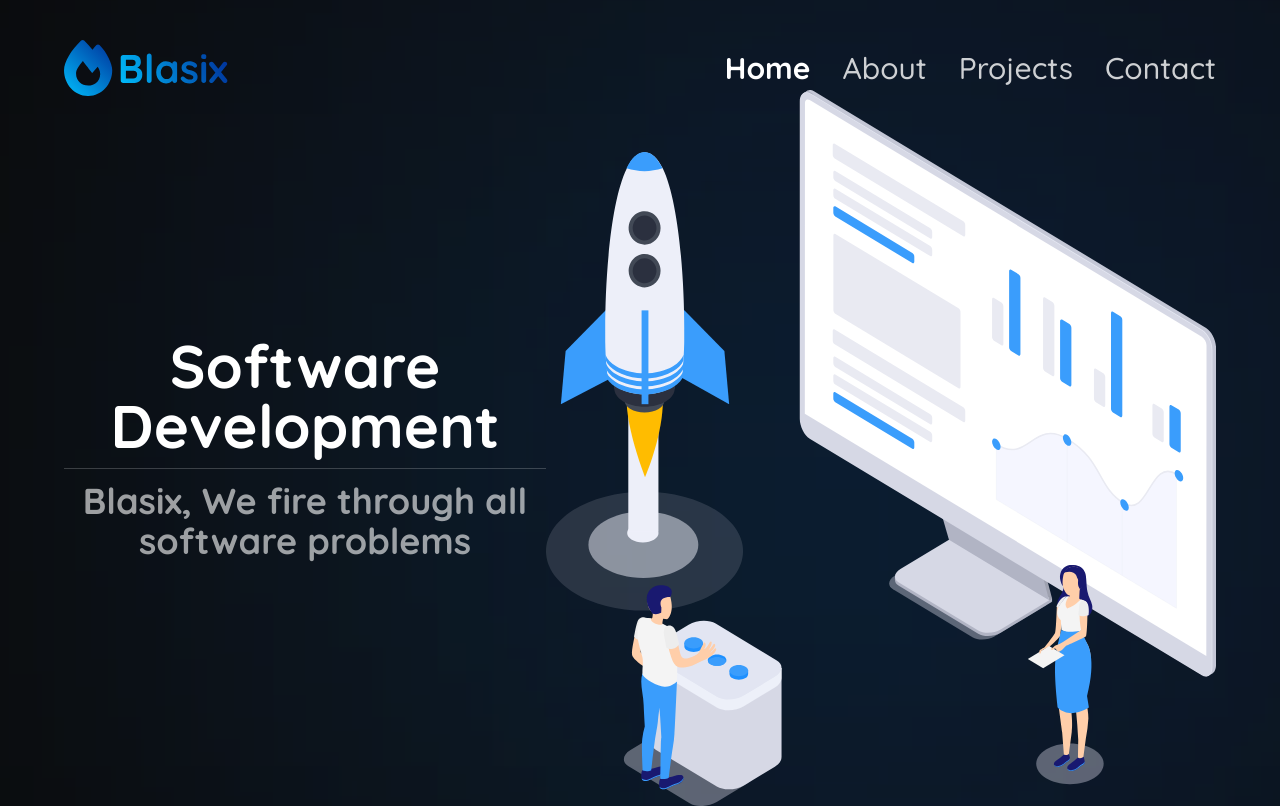
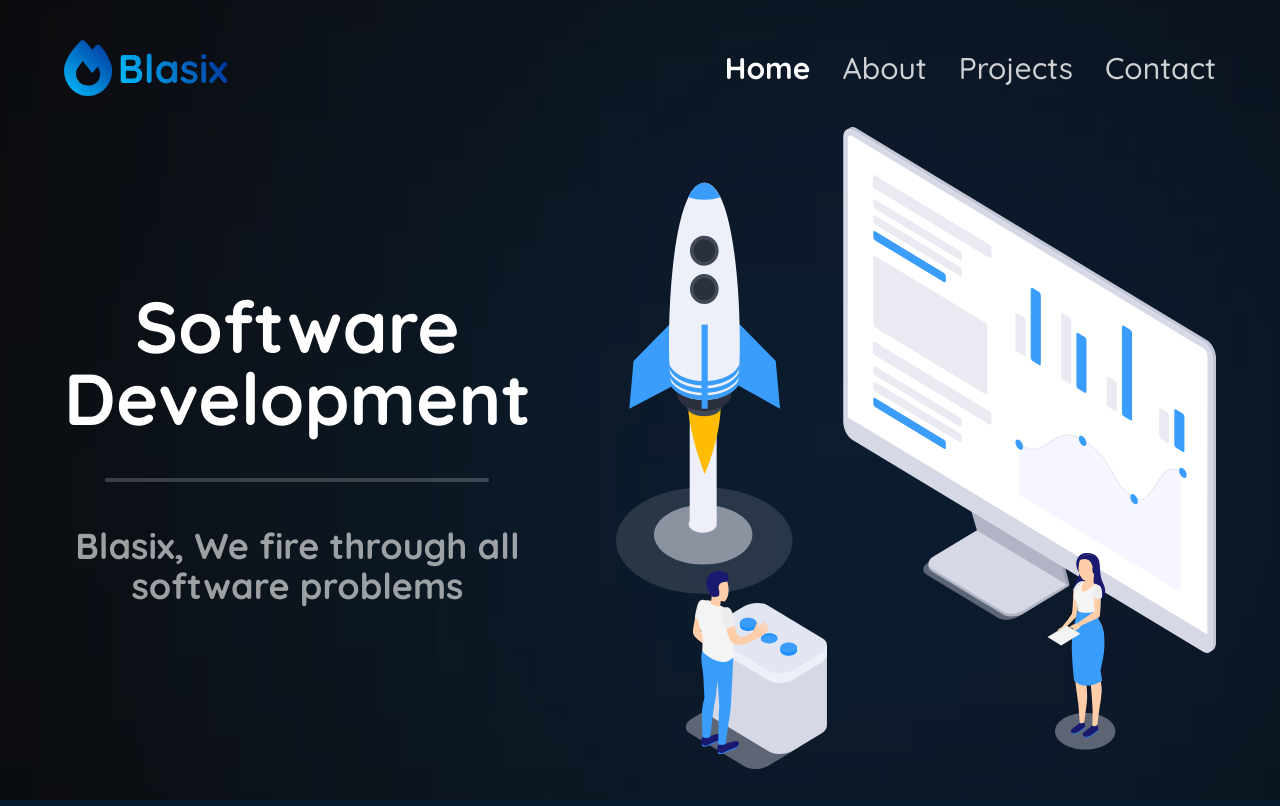
Before and after one commit to Blasix/Blasix-Site, a PHP site: page / in a window 1280 px wide. Run offline with PHP 8.4, Linux system fonts and the light colour scheme.

Commit message:
index.html is finished

```diff
--- a/src/css/output.css
+++ b/src/css/output.css
@@ -530,12 +530,8 @@ video {
   position: absolute;
 }
 
-.relative {
-  position: relative;
-}
-
-.bottom-96 {
-  bottom: 24rem;
+.bottom-10 {
+  bottom: 2.5rem;
 }
 
 .left-96 {
@@ -546,76 +542,38 @@ video {
   right: 0px;
 }
 
-.top-0 {
-  top: 0px;
-}
-
-.bottom-20 {
-  bottom: 5rem;
-}
-
 .right-10 {
   right: 2.5rem;
 }
 
-.top-20 {
-  top: 5rem;
-}
-
-.bottom-10 {
-  bottom: 2.5rem;
-}
-
-.right-48 {
-  right: 12rem;
-}
-
-.right-96 {
-  right: 24rem;
-}
-
-.bottom-0 {
-  bottom: 0px;
-}
-
-.right-\[1000px\] {
-  right: 1000px;
+.top-0 {
+  top: 0px;
 }
 
 .top-10 {
   top: 2.5rem;
 }
 
-.left-0 {
-  left: 0px;
-}
-
-.left-\[1000px\] {
-  left: 1000px;
-}
-
-.-z-0 {
-  z-index: 0;
-}
-
-.z-0 {
-  z-index: 0;
+.-z-50 {
+  z-index: -50;
 }
 
 .z-10 {
   z-index: 10;
 }
 
-.-z-50 {
-  z-index: -50;
+.m-6 {
+  margin: 1.5rem;
 }
 
-.-z-40 {
-  z-index: -40;
+.mx-auto {
+  margin-left: auto;
+  margin-right: auto;
 }
 
-.m-6 {
-  margin: 1.5rem;
+.my-4 {
+  margin-top: 1rem;
+  margin-bottom: 1rem;
 }
 
 .flex {
@@ -626,12 +584,20 @@ video {
   display: none;
 }
 
+.h-1 {
+  height: 0.25rem;
+}
+
 .h-10 {
   height: 2.5rem;
 }
 
-.h-\[1000px\] {
-  height: 1000px;
+.h-\[500px\] {
+  height: 500px;
+}
+
+.h-\[800px\] {
+  height: 800px;
 }
 
 .h-full {
@@ -642,20 +608,16 @@ video {
   height: 100vh;
 }
 
-.h-\[800px\] {
-  height: 800px;
+.w-60 {
+  width: 15rem;
 }
 
-.h-\[400px\] {
-  height: 400px;
+.w-\[400px\] {
+  width: 400px;
 }
 
-.h-\[500px\] {
-  height: 500px;
-}
-
-.w-\[1000px\] {
-  width: 1000px;
+.w-\[600px\] {
+  width: 600px;
 }
 
 .w-auto {
@@ -666,20 +628,12 @@ video {
   width: 100%;
 }
 
-.w-\[600px\] {
-  width: 600px;
+.w-96 {
+  width: 24rem;
 }
 
-.w-\[300px\] {
-  width: 300px;
-}
-
-.w-\[400px\] {
-  width: 400px;
-}
-
-.w-screen {
-  width: 100vw;
+.w-\[500px\] {
+  width: 500px;
 }
 
 .cursor-pointer {
@@ -688,6 +642,10 @@ video {
 
 .list-none {
   list-style-type: none;
+}
+
+.flex-row {
+  flex-direction: row;
 }
 
 .flex-col {
@@ -726,76 +684,32 @@ video {
   gap: 1rem;
 }
 
-.gap-6 {
-  gap: 1.5rem;
-}
-
 .overflow-hidden {
   overflow: hidden;
 }
 
-.rounded-full {
-  border-radius: 9999px;
+.rounded {
+  border-radius: 0.25rem;
 }
 
 .rounded-xl {
   border-radius: 0.75rem;
 }
 
-.border-t {
-  border-top-width: 1px;
-}
-
-.border-white\/20 {
-  border-color: rgb(255 255 255 / 0.2);
-}
-
-.bg-blue-700\/20 {
-  background-color: rgb(29 78 216 / 0.2);
-}
-
-.bg-stone-950\/20 {
-  background-color: rgb(12 10 9 / 0.2);
+.border-0 {
+  border-width: 0px;
 }
 
 .bg-blue-700\/50 {
   background-color: rgb(29 78 216 / 0.5);
 }
 
-.bg-cyan-600\/40 {
-  background-color: rgb(8 145 178 / 0.4);
-}
-
 .bg-cyan-600\/60 {
   background-color: rgb(8 145 178 / 0.6);
 }
 
-.bg-white {
-  --tw-bg-opacity: 1;
-  background-color: rgb(255 255 255 / var(--tw-bg-opacity));
-}
-
-.bg-stone-950 {
-  --tw-bg-opacity: 1;
-  background-color: rgb(12 10 9 / var(--tw-bg-opacity));
-}
-
-.bg-gradient-to-b {
-  background-image: linear-gradient(to bottom, var(--tw-gradient-stops));
-}
-
-.bg-gradient-to-r {
-  background-image: linear-gradient(to right, var(--tw-gradient-stops));
-}
-
-.from-stone-950\/50 {
-  --tw-gradient-from: rgb(12 10 9 / 0.5) var(--tw-gradient-from-position);
-  --tw-gradient-to: rgb(12 10 9 / 0) var(--tw-gradient-to-position);
-  --tw-gradient-stops: var(--tw-gradient-from), var(--tw-gradient-to);
-}
-
-.to-transparent {
-  --tw-gradient-to: transparent var(--tw-gradient-to-position);
+.bg-stone-950\/20 {
+  background-color: rgb(12 10 9 / 0.2);
 }
 
 .object-contain {
@@ -833,9 +747,9 @@ video {
   line-height: 2rem;
 }
 
-.text-4xl {
-  font-size: 2.25rem;
-  line-height: 2.5rem;
+.text-3xl {
+  font-size: 1.875rem;
+  line-height: 2.25rem;
 }
 
 .text-6xl {
@@ -851,42 +765,13 @@ video {
   font-weight: 600;
 }
 
-.text-white\/60 {
-  color: rgb(255 255 255 / 0.6);
-}
-
-.blur-\[1000px\] {
-  --tw-blur: blur(1000px);
-  filter: var(--tw-blur) var(--tw-brightness) var(--tw-contrast) var(--tw-grayscale) var(--tw-hue-rotate) var(--tw-invert) var(--tw-saturate) var(--tw-sepia) var(--tw-drop-shadow);
-}
-
-.blur-\[800px\] {
-  --tw-blur: blur(800px);
-  filter: var(--tw-blur) var(--tw-brightness) var(--tw-contrast) var(--tw-grayscale) var(--tw-hue-rotate) var(--tw-invert) var(--tw-saturate) var(--tw-sepia) var(--tw-drop-shadow);
-}
-
-.blur-\[100px\] {
-  --tw-blur: blur(100px);
-  filter: var(--tw-blur) var(--tw-brightness) var(--tw-contrast) var(--tw-grayscale) var(--tw-hue-rotate) var(--tw-invert) var(--tw-saturate) var(--tw-sepia) var(--tw-drop-shadow);
-}
-
-.blur-\[700px\] {
-  --tw-blur: blur(700px);
+.blur-\[380px\] {
+  --tw-blur: blur(380px);
   filter: var(--tw-blur) var(--tw-brightness) var(--tw-contrast) var(--tw-grayscale) var(--tw-hue-rotate) var(--tw-invert) var(--tw-saturate) var(--tw-sepia) var(--tw-drop-shadow);
 }
 
 .blur-\[400px\] {
   --tw-blur: blur(400px);
-  filter: var(--tw-blur) var(--tw-brightness) var(--tw-contrast) var(--tw-grayscale) var(--tw-hue-rotate) var(--tw-invert) var(--tw-saturate) var(--tw-sepia) var(--tw-drop-shadow);
-}
-
-.blur-\[300px\] {
-  --tw-blur: blur(300px);
-  filter: var(--tw-blur) var(--tw-brightness) var(--tw-contrast) var(--tw-grayscale) var(--tw-hue-rotate) var(--tw-invert) var(--tw-saturate) var(--tw-sepia) var(--tw-drop-shadow);
-}
-
-.blur-\[380px\] {
-  --tw-blur: blur(380px);
   filter: var(--tw-blur) var(--tw-brightness) var(--tw-contrast) var(--tw-grayscale) var(--tw-hue-rotate) var(--tw-invert) var(--tw-saturate) var(--tw-sepia) var(--tw-drop-shadow);
 }
 
@@ -901,22 +786,26 @@ video {
   background-color: rgb(41 37 36 / var(--tw-bg-opacity));
 }
 
+:is(.dark .dark\:bg-stone-800\/90) {
+  background-color: rgb(41 37 36 / 0.9);
+}
+
 :is(.dark .dark\:bg-stone-950) {
   --tw-bg-opacity: 1;
   background-color: rgb(12 10 9 / var(--tw-bg-opacity));
 }
 
-:is(.dark .dark\:bg-stone-800\/80) {
-  background-color: rgb(41 37 36 / 0.8);
-}
-
-:is(.dark .dark\:bg-stone-800\/90) {
-  background-color: rgb(41 37 36 / 0.9);
+:is(.dark .dark\:bg-white\/20) {
+  background-color: rgb(255 255 255 / 0.2);
 }
 
 :is(.dark .dark\:text-white) {
   --tw-text-opacity: 1;
   color: rgb(255 255 255 / var(--tw-text-opacity));
+}
+
+:is(.dark .dark\:text-white\/60) {
+  color: rgb(255 255 255 / 0.6);
 }
 
 :is(.dark .dark\:text-white\/80) {
@@ -936,6 +825,15 @@ video {
 }
 
 @media (min-width: 768px) {
+  .md\:my-8 {
+    margin-top: 2rem;
+    margin-bottom: 2rem;
+  }
+
+  .md\:flex {
+    display: flex;
+  }
+
   .md\:overflow-hidden {
     overflow: hidden;
   }
@@ -958,6 +856,10 @@ video {
     flex-direction: row;
   }
 
+  .lg\:justify-between {
+    justify-content: space-between;
+  }
+
   .lg\:gap-8 {
     gap: 2rem;
   }
@@ -969,10 +871,6 @@ video {
 }
 
 @media (min-width: 1280px) {
-  .xl\:left-\[1000px\] {
-    left: 1000px;
-  }
-
   .xl\:left-\[600px\] {
     left: 600px;
   }
@@ -981,12 +879,40 @@ video {
     height: 100vh;
   }
 
+  .xl\:w-96 {
+    width: 24rem;
+  }
+
+  .xl\:w-\[600px\] {
+    width: 600px;
+  }
+
   .xl\:max-w-\[1920px\] {
     max-width: 1920px;
   }
 
   .xl\:pt-10 {
     padding-top: 2.5rem;
+  }
+
+  .xl\:text-5xl {
+    font-size: 3rem;
+    line-height: 1;
+  }
+
+  .xl\:text-8xl {
+    font-size: 6rem;
+    line-height: 1;
+  }
+
+  .xl\:text-4xl {
+    font-size: 2.25rem;
+    line-height: 2.5rem;
+  }
+
+  .xl\:text-7xl {
+    font-size: 4.5rem;
+    line-height: 1;
   }
 }
 
@@ -998,4 +924,26 @@ video {
   .\32xl\:right-96 {
     right: 24rem;
   }
+
+  .\32xl\:w-\[1000px\] {
+    width: 1000px;
+  }
+
+  .\32xl\:w-\[800px\] {
+    width: 800px;
+  }
+
+  .\32xl\:w-\[700px\] {
+    width: 700px;
+  }
+
+  .\32xl\:text-5xl {
+    font-size: 3rem;
+    line-height: 1;
+  }
+
+  .\32xl\:text-8xl {
+    font-size: 6rem;
+    line-height: 1;
+  }
 }
--- a/src/index.html
+++ b/src/index.html
@@ -55,13 +55,17 @@
             </nav>
 
             <!-- body -->
-            <div id="body" class=" h-screen flex justify-between items-center lg:flex-row flex-col font-bold z-10">
+            <div id="body"
+                class=" h-screen flex lg:justify-between justify-center items-center flex-row font-bold z-10">
                 <div class="text-center flex flex-col gap-3">
-                    <h1 class="text-6xl ">Software Development</h1>
-                    <div class="border-t border-white/20"></div>
-                    <p class="text-white/60 text-4xl">Blasix, We fire through all software problems</p>
+                    <h1 class="2xl:text-8xl xl:text-7xl text-6xl">Software <br> Development</h1>
+                    <hr class="xl:w-96 w-60  h-1 mx-auto my-4  border-0 rounded md:my-8 dark:bg-white/20">
+                    <h2 class="dark:text-white/60 2xl:text-5xl xl:text-4xl text-3xl">Blasix, We fire through all <br>
+                        software
+                        problems
+                    </h2>
                 </div>
-                <img src="./assets/home.svg" alt="Home">
+                <img src="./assets/home.svg" alt="Home" class="lg:flex hidden w-[500px] xl:w-[600px] 2xl:w-[700px]">
             </div>
 
             <!-- backround -->
```
